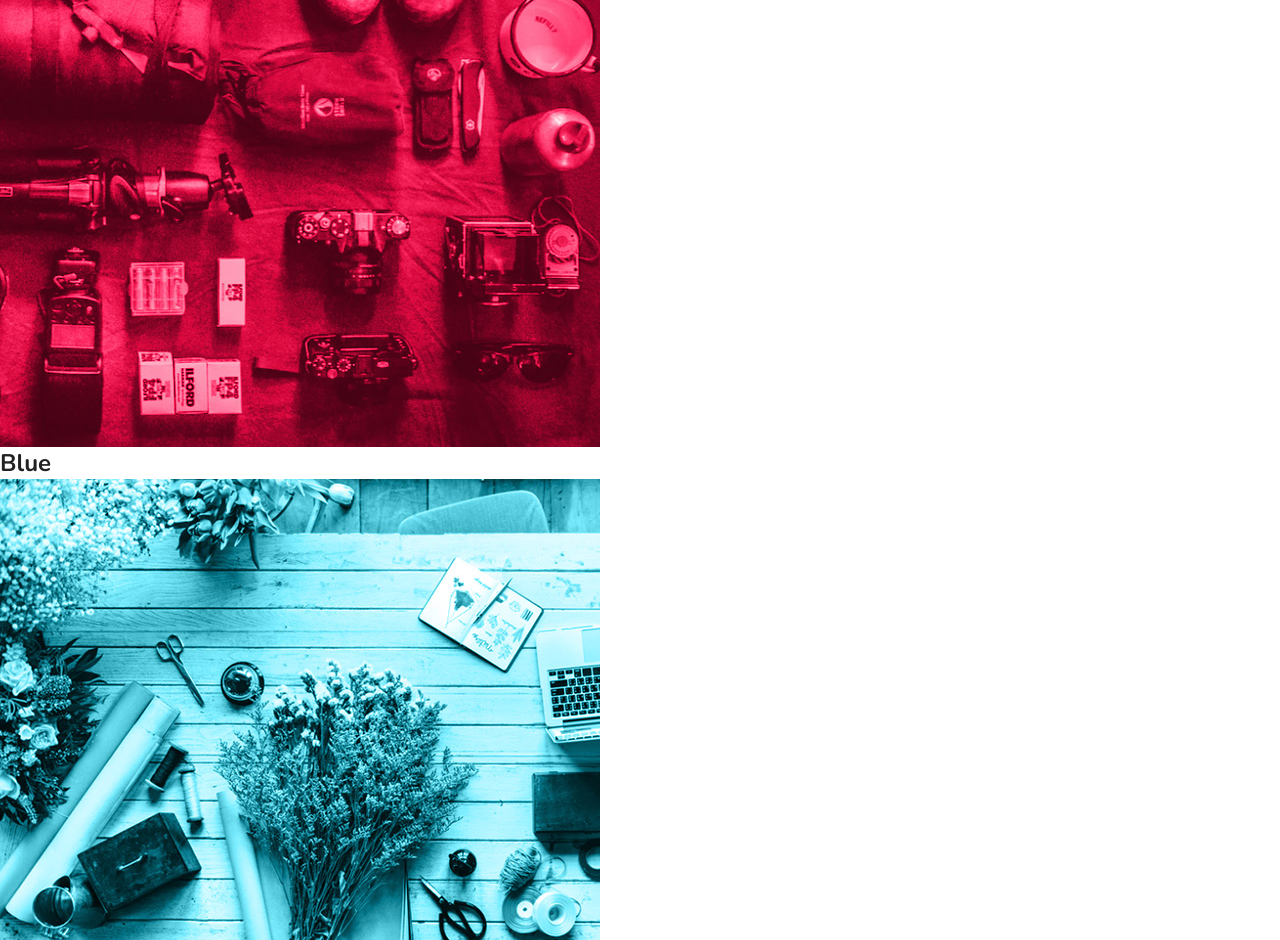
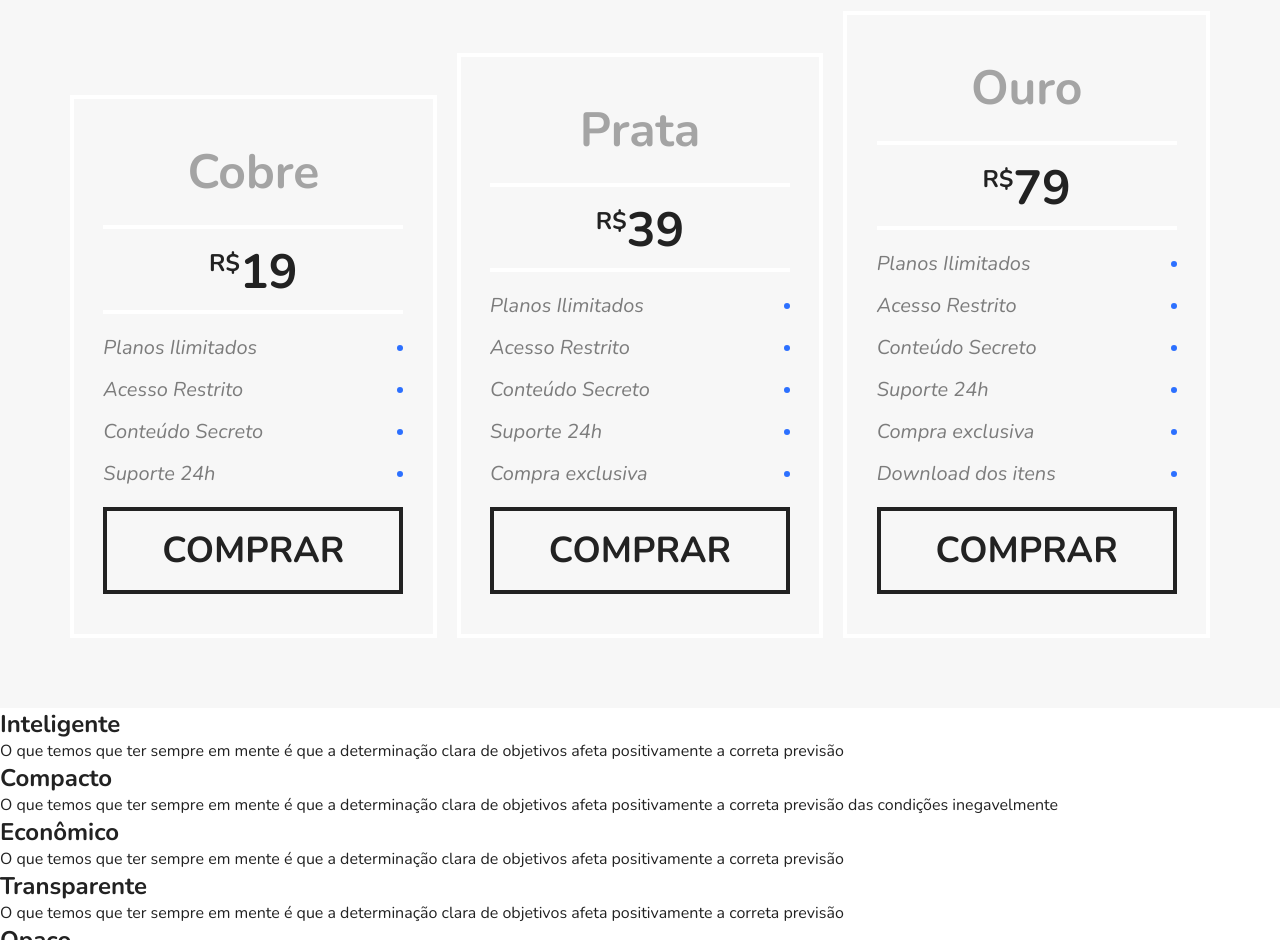
Before and after one commit to wesleyqueirozbr/FlexBlog, a plain HTML site: page index.html in a window 1280 px wide. Shown: the part 1860-2800 px from the top of the page. Drawn offline with nearby package versions, Linux system fonts and the light colour scheme.

Commit message:
produtos-sc

```diff
--- a/style.css
+++ b/style.css
@@ -92,8 +92,8 @@ img {
 /* sobre */
 
 .sobre {
-    border-top: 2px solid #122ab2;
-    border-bottom: 2px solid #122ab2;
+    border-top: 2px solid #2c70ff;
+    border-bottom: 2px solid #2c70ff;
     max-width: 960px;
     margin: 0 auto;
     padding: 60px 10px;
@@ -118,3 +118,135 @@ img {
     margin-bottom: 1rem;
     color: #7c7c7c;
 }
+
+/* Produtos */
+
+.produtos {
+    max-width: 960px;
+    margin: 60px auto;
+}
+
+.produtos h1 {
+    margin: 0 10px 60px 10px;
+    font-size: 3rem;
+}
+
+.produtos-container {
+    display: flex;
+    gap: 20px;
+    align-items: flex-end;
+    margin: 0 10px;
+    flex-wrap: wrap;
+}
+
+.produtos-container h2 {
+    font-size: 3rem;
+    color: #a4a4a4;
+    padding: 60px 20px;
+}
+
+.produtos-item {
+    background: #f7f7f7;
+    border-top: 8px solid transparent;
+    flex: 1 1 175px;
+}
+
+.produtos-item.purple {
+    border-color:#AE81FF;
+}
+
+.produtos-item.pink {
+    border-color:#F9265E;
+}
+
+.produtos-item.blue {
+    border-color:#66D9EB;
+}
+
+/* Preço */
+
+.preco {
+    background: #f7f7f7;
+    padding: 60px;
+    display: flex;
+    flex-wrap: wrap;
+    align-items: flex-end;
+}
+
+.preco-item {
+    flex: 1 0 260px;
+    border: 4px solid #fff;
+    padding: 20px;
+    margin: 10px;
+}
+
+.preco-item h2{
+    font-size: 3rem;
+    color: #a4a4a4;
+    text-align: center;
+    margin-top: 20px;
+}
+
+.preco-item span {
+    max-width: 300px;
+    margin: 20px auto;
+    display: block;
+    text-align: center;
+    font-weight: bold;
+    padding: 10px 0 5px 0;
+    border-top:4px solid #fff ;
+    border-bottom:4px solid #fff;
+    font-size: 3rem;
+}
+.preco-item sup {
+    font-size: 1.5rem;
+}
+
+.preco-item ul {
+    max-width: 300px;
+    margin: 20px auto;
+    font-size: 1.25rem;
+    font-style: italic;
+    color: #7c7c7c;
+}
+
+.preco-item li {
+    display: flex;
+    align-items: center;
+    justify-content: space-between;
+    margin-bottom: 15px;
+}
+.preco-item li::after {
+    content: "";
+    display: block;
+    width: 6px;
+    height: 6px;
+    background: #2c70ff;
+    border-radius: 50%;
+}
+
+.preco-item a {
+    display: block;
+    margin: 20px auto;
+    border: 4px solid #222;
+    color: #222;
+    font-size: 2.25rem;
+    font-weight: bold;
+    text-transform: uppercase;
+    max-width: 300px;
+    text-align: center;
+    padding: 15px 0;
+}
+
+@media (max-width:800px) {
+    .preço {
+        padding-left: 10px;
+        padding-right: 10px;
+    }
+    .preco-item:nth-child(1){
+        order: 1;
+    }
+    .preco-item:nth-child(3) {
+        order: -1;
+    }
+}
```
